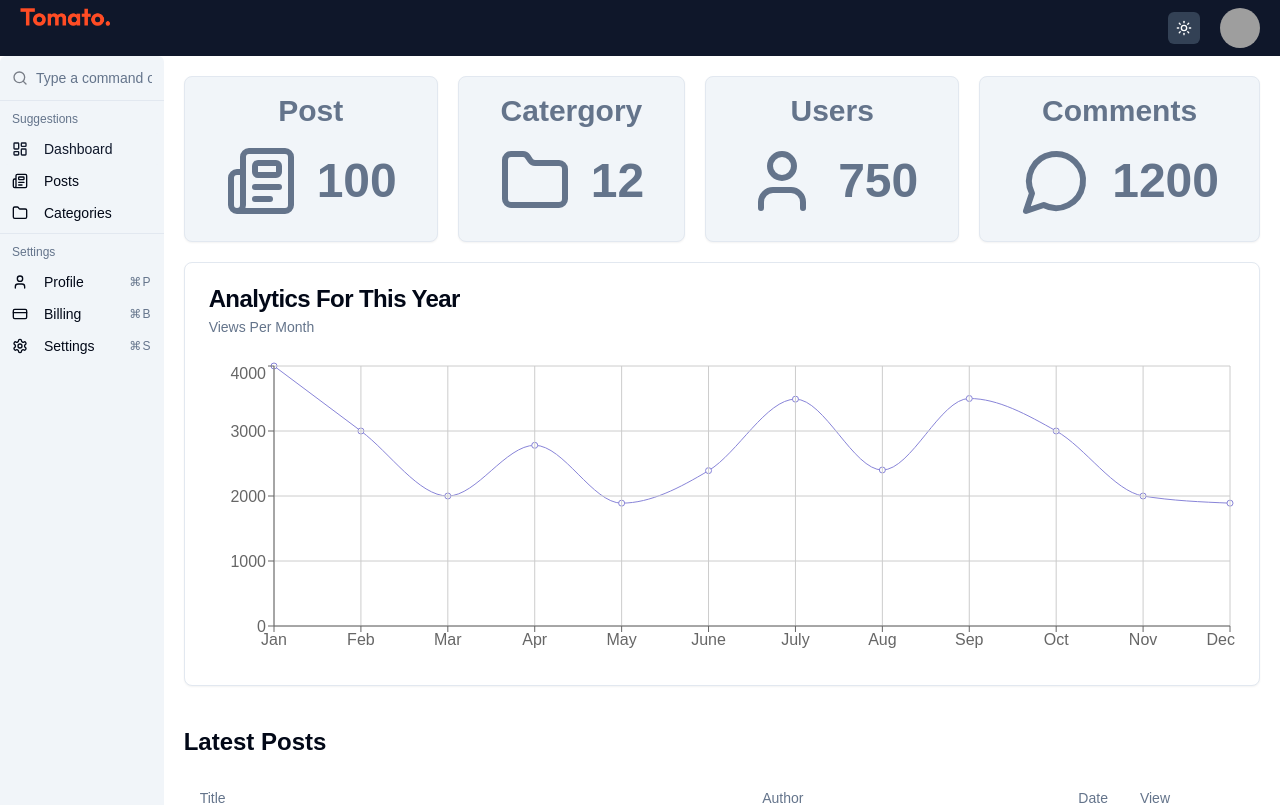
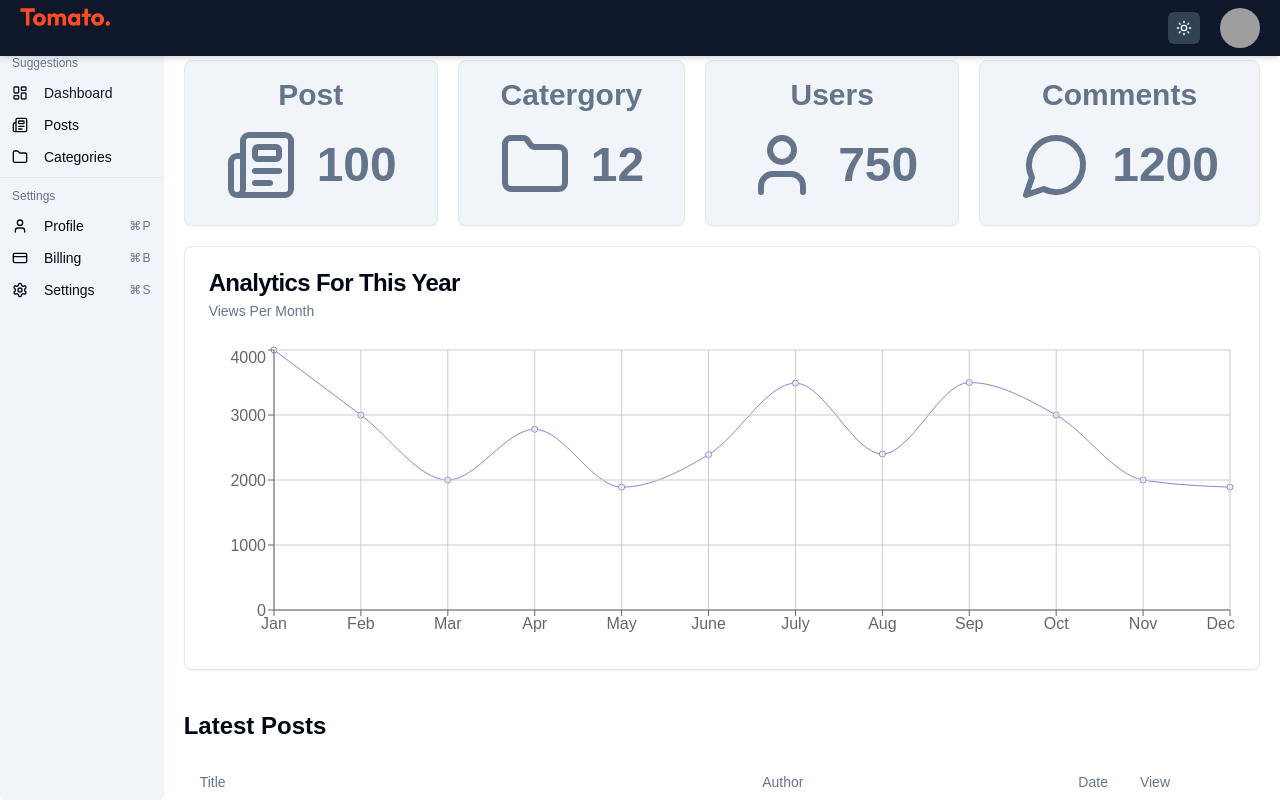
Before and after one commit to odokclement/dashboard-tutorial, a Next.js app: page / in a window 1280 px wide. Shown: the top 805 px of the page. Built offline with nearby package versions, Linux system fonts and the light colour scheme; grey boxes are pictures that could not be loaded.

Commit message:
pagination updates

```diff
--- a/src/app/(main)/layout.tsx
+++ b/src/app/(main)/layout.tsx
@@ -4,12 +4,15 @@ import Sidebar from "@/components/Sidebar";
 
 const MainLayout = ({children}:{ children: React.ReactNode}) => {
     return ( <>
-        <Navbar />
+        <div className="fixed top-0 left-0 right-0 z-10 bg-white shadow-md">
+            <Navbar />
+        </div>
+
           <div className="flex">
             <div className="hidden md:block h-[100vh] w-[300px] ">
               <Sidebar />
             </div>
-            <div className=" p-5 w-full md:max-w-[1140px]">{children}</div>
+            <div className=" p-5 mt-10 w-full md:max-w-[1140px]">{children}</div>
           </div>
     </> );
 }
```
